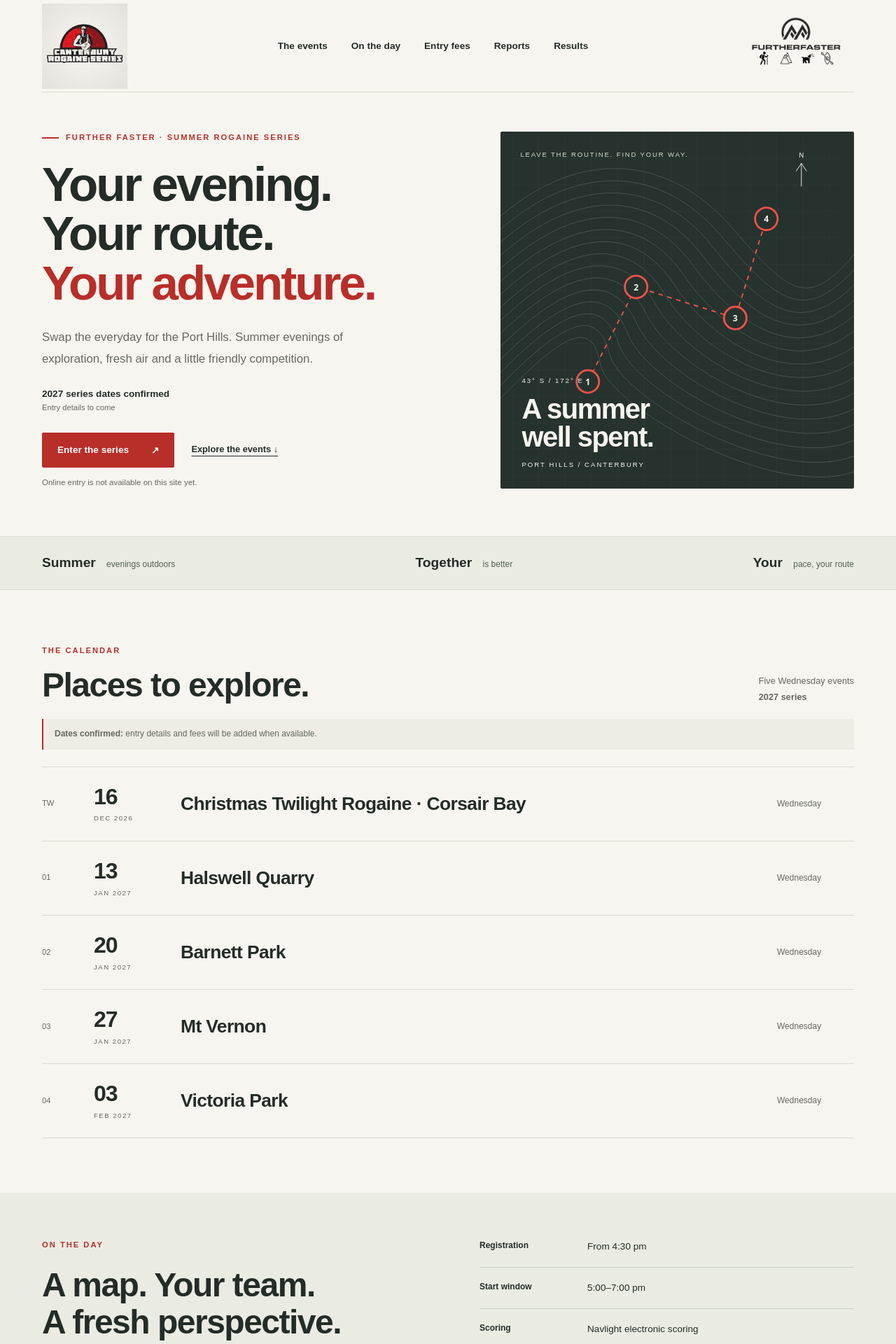
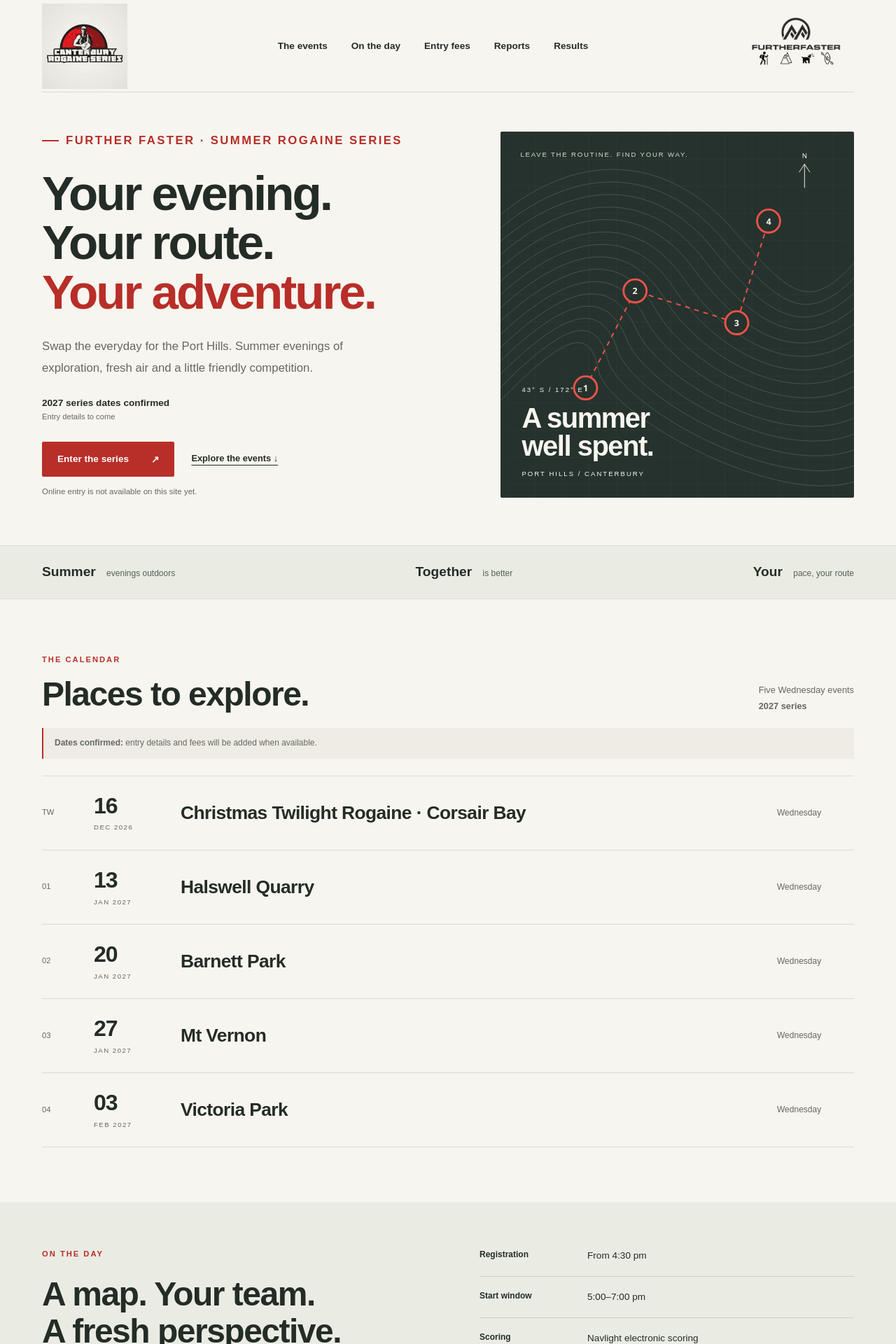
Before and after one commit to canterbury-rogaine/canterbury-rogaine-site, a Jekyll site: the page built from index.md, in a window 1280 px wide. Shown: the top 1920 px of the page at 70% size. Built offline with Jekyll 4.4.1, drawn with Linux system fonts in a browser that asks for light colours.

```diff
--- a/assets/css/style.css
+++ b/assets/css/style.css
@@ -144,6 +144,12 @@ p {
   align-items:center;
   gap:10px;
   margin-bottom:22px
+}
+
+.hero-copy > .eyebrow {
+  font-size:1.05rem;
+  letter-spacing:2.4px;
+  margin-bottom:26px
 }
 
 .red-line {
@@ -956,6 +962,10 @@ h1 em {
     font-size:.6rem;
     letter-spacing:1.5px
   }
+  .hero-copy > .eyebrow {
+    font-size:.82rem;
+    letter-spacing:1.8px
+  }
   h1 {
     font-size:clamp(2.8rem,11.5vw,4rem)
   }
```
Also changed, not shown: README.md.
